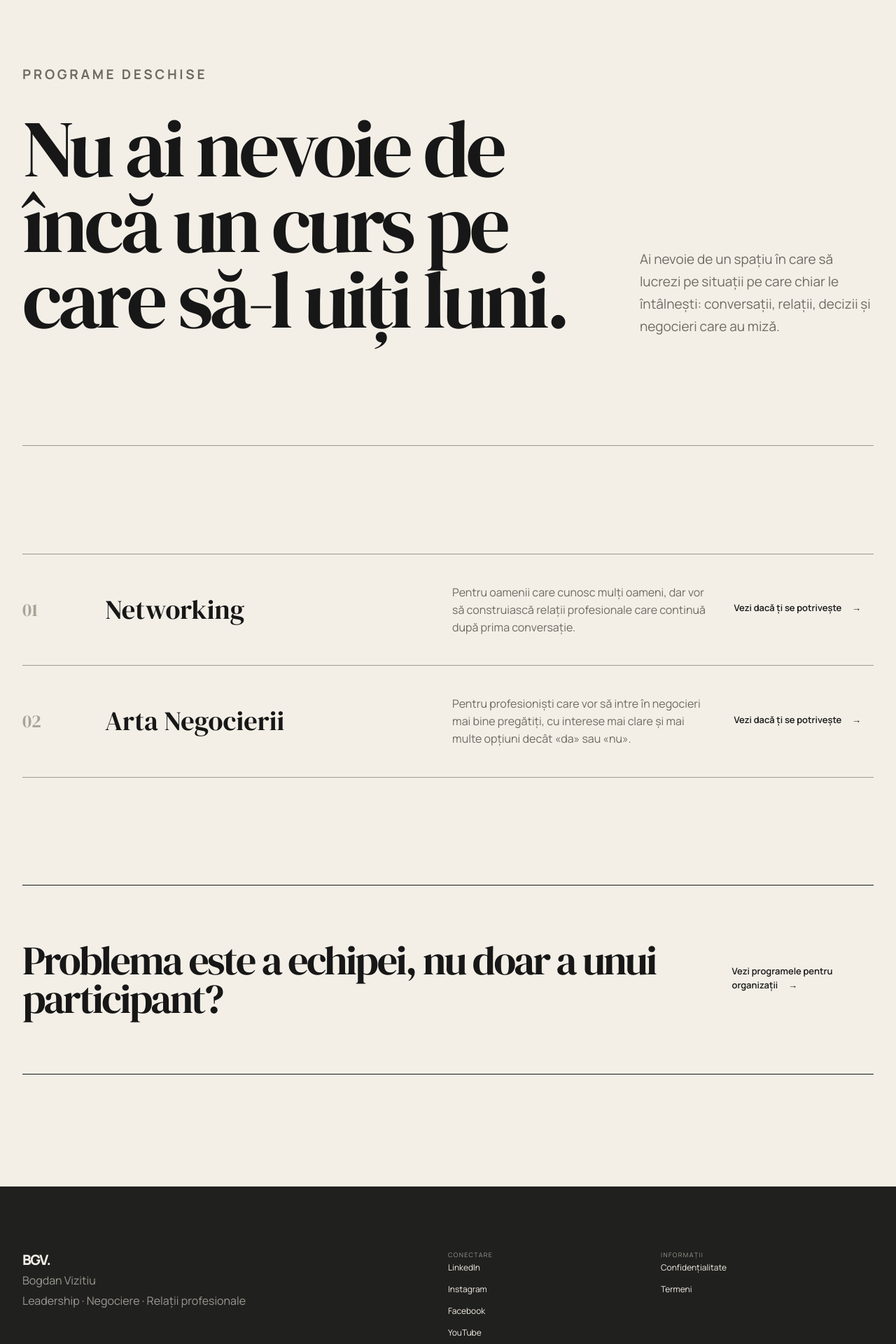
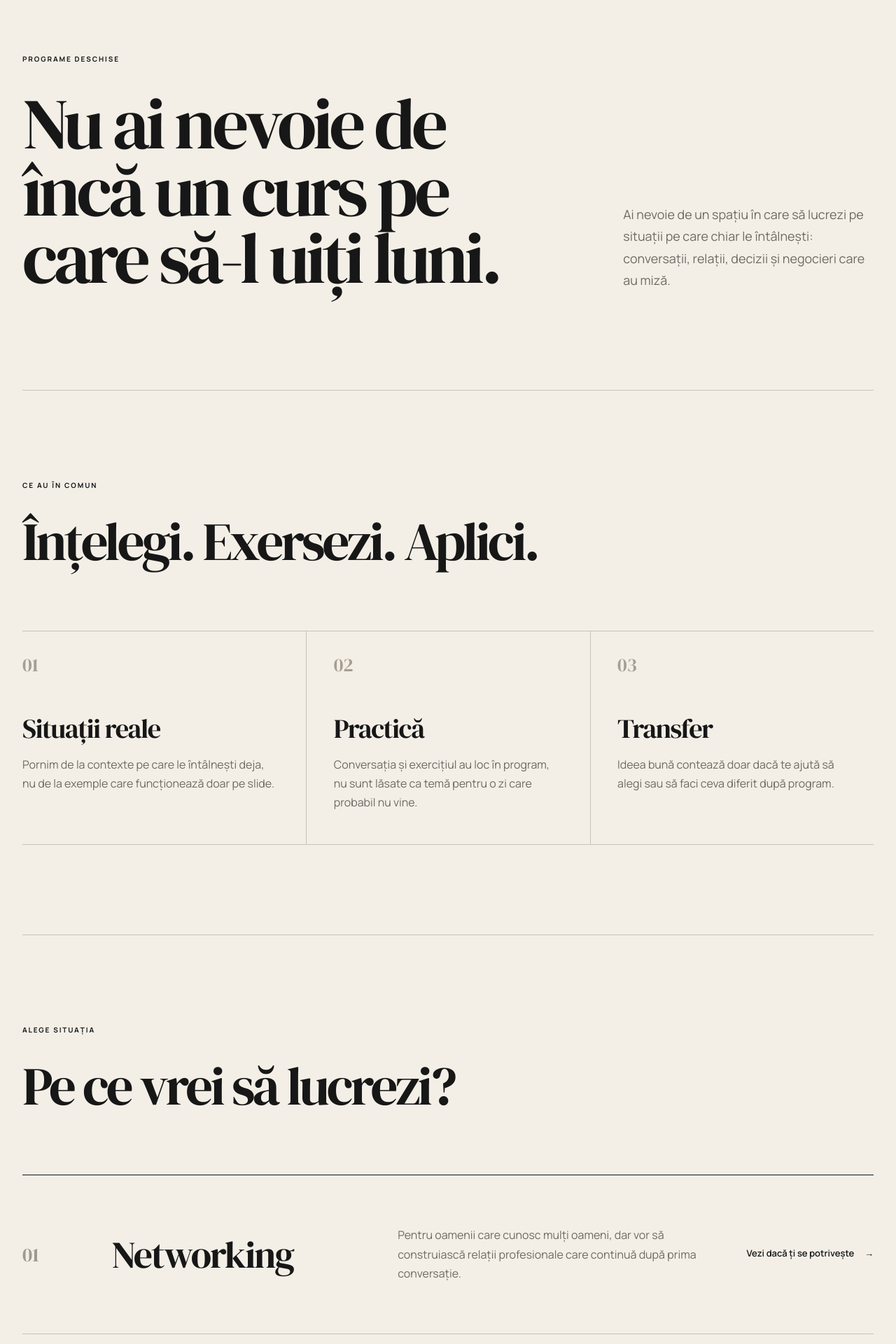
Before and after one commit to ivanovroxana1988-arch/bogdanvizitiu, a Next.js app: page /programs in a window 1280 px wide. Shown: the part 140-2060 px from the top of the page at 70% size. Built offline with nearby package versions, Linux system fonts and the light colour scheme.

Commit message:
Reorder programs page for conversion

```diff
--- a/app/programs/page.tsx
+++ b/app/programs/page.tsx
@@ -1,6 +1,7 @@
-import {PageHero,ArrowLink} from '@/components/ui'
+import {ArrowLink,Eyebrow} from '@/components/ui'
 import {getPrograms} from '@/lib/data'
 import {getCopy,getLocale} from '@/lib/i18n'
+import styles from '../commercial.module.css'
 
 export const metadata={title:'Programs'}
 
@@ -9,9 +10,53 @@ export default function Programs({searchParams}:{searchParams?:{lang?:string}}){
   const copy=getCopy(locale).programs
   const programs=getPrograms(locale)
 
-  return <>
-    <PageHero eyebrow={copy.eyebrow} title={copy.title} intro={copy.intro}/>
-    <section className="shell index-list">{programs.map((program,i)=><article className="program-row" key={program.slug}><span>0{i+1}</span><h3>{program.title}</h3><p>{program.description}</p><ArrowLink href={`/programs/${program.slug}`}>{copy.viewProgram}</ArrowLink></article>)}</section>
-    <section className="shell cta-panel"><h2>{copy.tailoredTitle}</h2><ArrowLink href="/corporate">{copy.tailoredCta}</ArrowLink></section>
-  </>
+  return <main className={styles.page}>
+    <section className={styles.hero}>
+      <Eyebrow>{copy.eyebrow}</Eyebrow>
+      <div className={styles.heroGrid}>
+        <h1>{copy.title}</h1>
+        <p className={styles.heroIntro}>{copy.intro}</p>
+      </div>
+    </section>
+
+    <section className={styles.section}>
+      <div className={styles.sectionHead}>
+        <div>
+          <Eyebrow>{copy.approachEyebrow}</Eyebrow>
+          <h2 className={styles.sectionTitle}>{copy.approachTitle}</h2>
+        </div>
+      </div>
+      <div className={styles.threeGrid}>
+        {copy.approachItems.map((item,i)=><article className={styles.editorialCard} key={item.title}>
+          <span className={styles.cardIndex}>0{i+1}</span>
+          <h3>{item.title}</h3>
+          <p>{item.description}</p>
+        </article>)}
+      </div>
+    </section>
+
+    <section className={styles.section}>
+      <div className={styles.sectionHead}>
+        <div>
+          <Eyebrow>{copy.choiceEyebrow}</Eyebrow>
+          <h2 className={styles.sectionTitle}>{copy.choiceTitle}</h2>
+        </div>
+      </div>
+      <div className={styles.programList}>
+        {programs.map((program,i)=><article className={styles.programChoice} key={program.slug}>
+          <span>0{i+1}</span>
+          <h2>{program.title}</h2>
+          <p>{program.description}</p>
+          <ArrowLink href={`/programs/${program.slug}`}>{copy.viewProgram}</ArrowLink>
+        </article>)}
+      </div>
+    </section>
+
+    <section className={styles.cta}>
+      <Eyebrow>{locale==='ro'?'Pentru organizații':'For organizations'}</Eyebrow>
+      <h2 className={styles.ctaTitle}>{copy.tailoredTitle}</h2>
+      <p className={styles.sectionIntro} style={{maxWidth:'640px',marginBottom:'34px'}}>{copy.tailoredText}</p>
+      <ArrowLink href="/corporate">{copy.tailoredCta}</ArrowLink>
+    </section>
+  </main>
 }
```
